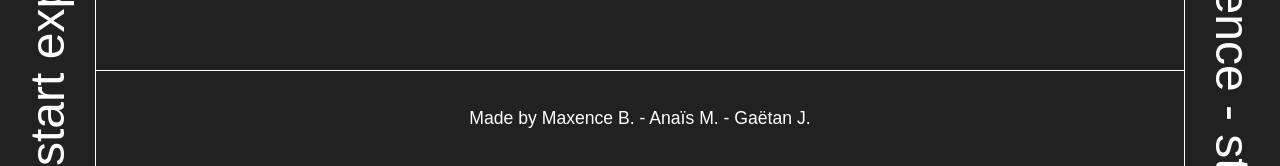
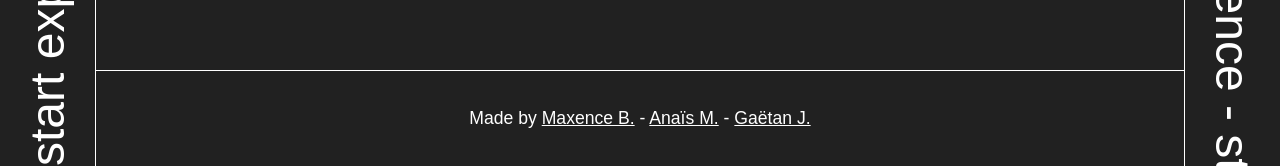
Before and after one commit to MisterAzix/a-colorful-museum, a Next.js app: page / in a window 1280 px wide. Shown: the part 634-800 px from the top of the page. Built offline with nearby package versions, Linux system fonts and the light colour scheme; a web font is replaced by a local one.

Commit message:
:sparkles: Copyrights

```diff
--- a/pages/index.js
+++ b/pages/index.js
@@ -12,7 +12,9 @@ export default function Home() {
                 Once within the website, you will be able to test some filters on yourself, simply use your webcam to upload a picture of you and then apply a filter to it !
             </Info>
         </Content>
-        <Bottom><Copyright>Made by Maxence B. - Anaïs M. - Gaëtan J.</Copyright></Bottom>
+        <Bottom>
+            <Copyright>Made by <Link target="_blank" href="https://github.com/MisterAzix">Maxence B.</Link> - <Link target="_blank" href="https://www.behance.net/anaismancho">Anaïs M.</Link> - <Link target="_blank" href="https://linktr.ee/Gaetan_Jestin">Gaëtan J.</Link></Copyright>
+        </Bottom>
         <MarqueeRightContainer><MarqueeRight>start experience - start experience - start experience</MarqueeRight></MarqueeRightContainer>
     </Grid>
 }
@@ -112,3 +114,7 @@ const Copyright = styled.div`
     grid-area: copyright;
     font-size: 1.1rem;
 `;
+
+const Link = styled.a`
+    color: var(--text-color);
+`;
```
